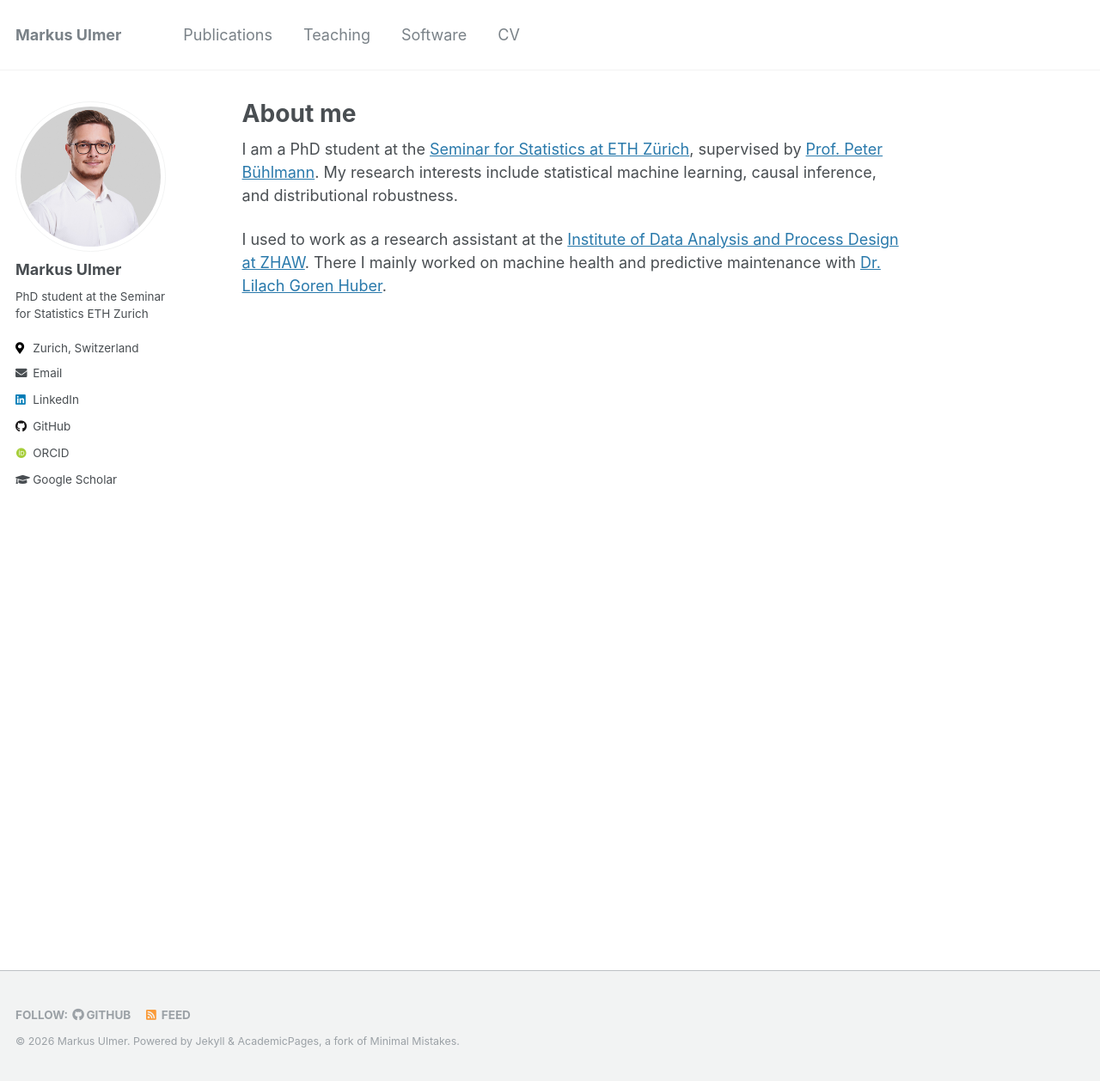
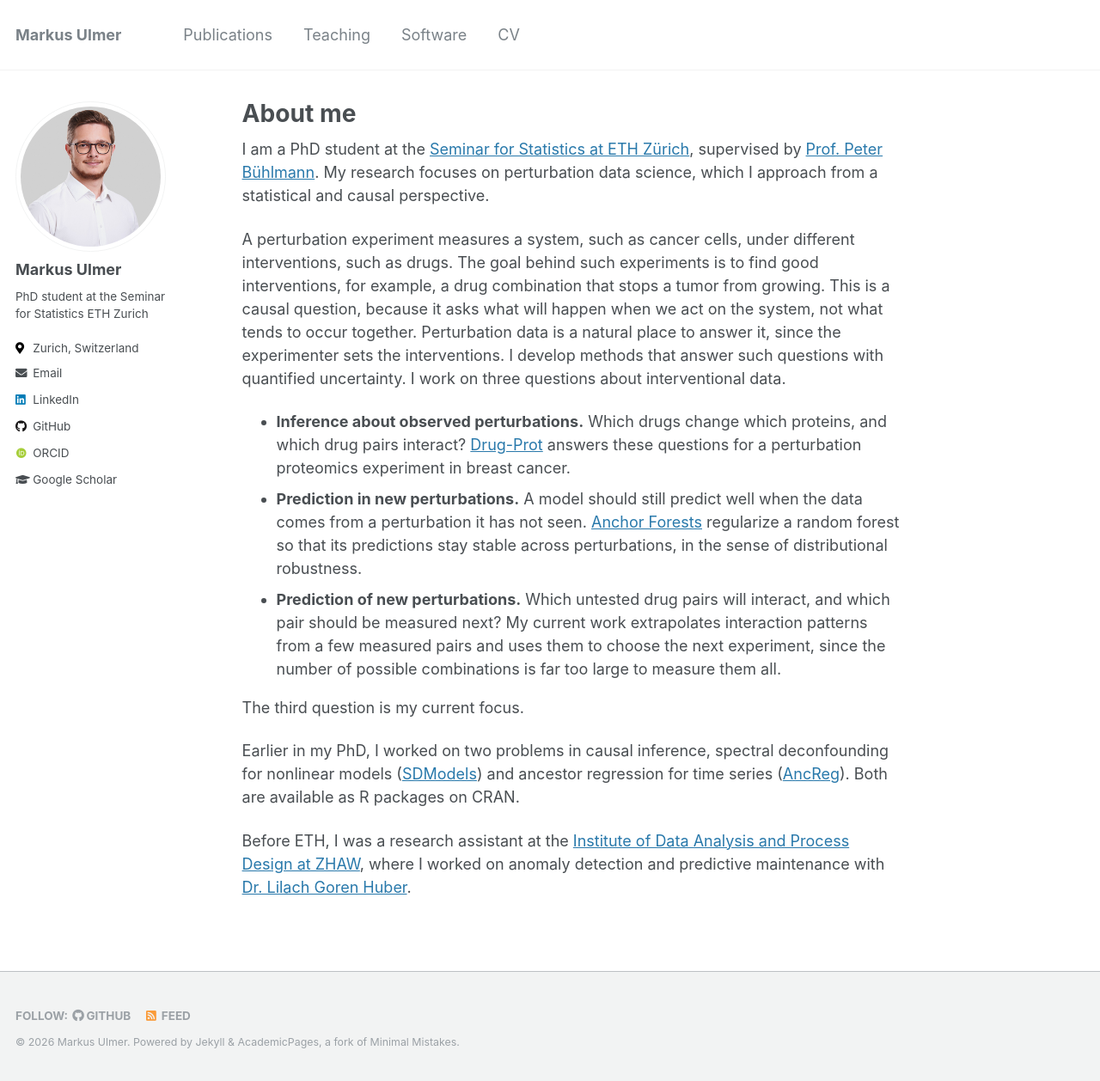
Before and after one commit to markusul/markusul.github.io, a Jekyll site: the page built from _pages/about.md, in a window 1280 px wide and 1258 px high. Shown: the whole window at 86% size. Built offline with Jekyll 4.4.1, drawn with Linux system fonts in a browser that asks for light colours; some web fonts are replaced.

Commit message:
update about

```diff
--- a/_pages/about.md
+++ b/_pages/about.md
@@ -1,14 +1,30 @@
 ---
 permalink: /
 title: "About me"
-excerpt: "PhD student at the Seminar for Statistics ETH Zurich"
+excerpt: "PhD student in statistics at ETH Zürich, working on perturbation data science from a statistical and causal perspective."
 author_profile: true
 redirect_from:
   - /about/
   - /about.html
 ---
 
-I am a PhD student at the [Seminar for Statistics at ETH Zürich](https://math.ethz.ch/sfs), supervised by
-[Prof. Peter Bühlmann](https://people.math.ethz.ch/~peterbu/). My research interests include statistical machine learning, causal inference, and distributional robustness.
+I am a PhD student at the [Seminar for Statistics at ETH Zürich](https://math.ethz.ch/sfs), supervised by [Prof. Peter Bühlmann](https://people.math.ethz.ch/~peterbu/).
+My research focuses on perturbation data science, which I approach from a statistical and causal perspective.
 
-I used to work as a research assistant at the [Institute of Data Analysis and Process Design at ZHAW](https://www.zhaw.ch/en/engineering/institutes-centres/idp). There I mainly worked on machine health and predictive maintenance with [Dr. Lilach Goren Huber](https://www.zhaw.ch/en/about-us/person/gorn).
+A perturbation experiment measures a system, such as cancer cells, under different interventions, such as drugs.
+The goal behind such experiments is to find good interventions, for example, a drug combination that stops a tumor from growing.
+This is a causal question, because it asks what will happen when we act on the system, not what tends to occur together.
+Perturbation data is a natural place to answer it, since the experimenter sets the interventions.
+I develop methods that answer such questions with quantified uncertainty.
+I work on three questions about interventional data.
+
+* **Inference about observed perturbations.** Which drugs change which proteins, and which drug pairs interact? [Drug-Prot](/software/) answers these questions for a perturbation proteomics experiment in breast cancer.
+* **Prediction in new perturbations.** A model should still predict well when the data comes from a perturbation it has not seen. [Anchor Forests](https://markus-ulmer.ch/SDModels/articles/AnchorForest.html) regularize a random forest so that its predictions stay stable across perturbations, in the sense of distributional robustness.
+* **Prediction of new perturbations.** Which untested drug pairs will interact, and which pair should be measured next? My current work extrapolates interaction patterns from a few measured pairs and uses them to choose the next experiment, since the number of possible combinations is far too large to measure them all.
+
+The third question is my current focus.
+
+Earlier in my PhD, I worked on two problems in causal inference, spectral deconfounding for nonlinear models ([SDModels](https://markusul.github.io/SDModels/)) and ancestor regression for time series ([AncReg](https://markusul.github.io/AncReg/)).
+Both are available as R packages on CRAN.
+
+Before ETH, I was a research assistant at the [Institute of Data Analysis and Process Design at ZHAW](https://www.zhaw.ch/en/engineering/institutes-centres/idp), where I worked on anomaly detection and predictive maintenance with [Dr. Lilach Goren Huber](https://www.zhaw.ch/en/about-us/person/gorn).
```
Also changed, not shown: _pages/cv.md (+3 -4 lines).
